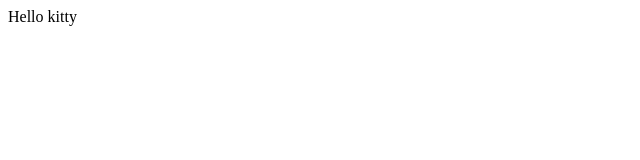
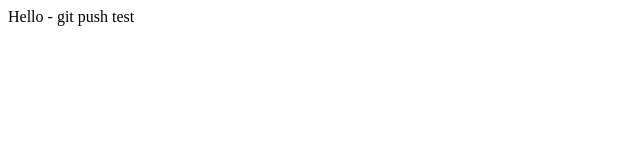
Before and after one commit to mpcodebase2/demo-repo, a plain HTML site: page index.html in a window 1280 px wide. Shown: the full height of the page, 0-640 px from the left. Drawn offline with Linux system fonts and the light colour scheme.

Commit message:
git push test
some description

```diff
--- a/index.html
+++ b/index.html
@@ -1 +1 @@
-<div>Hello kitty</div>
+<div>Hello - git push test</div>
```
